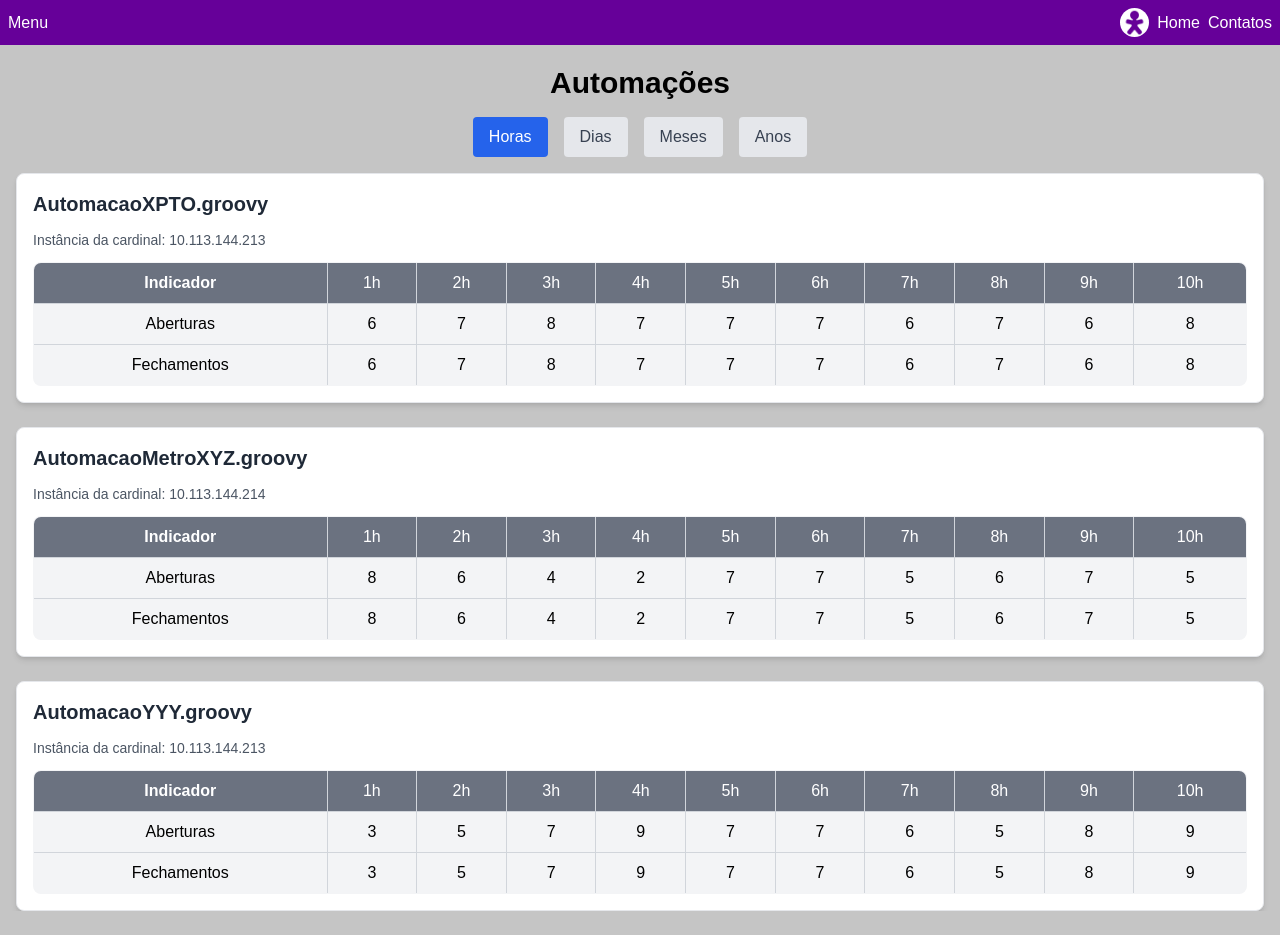
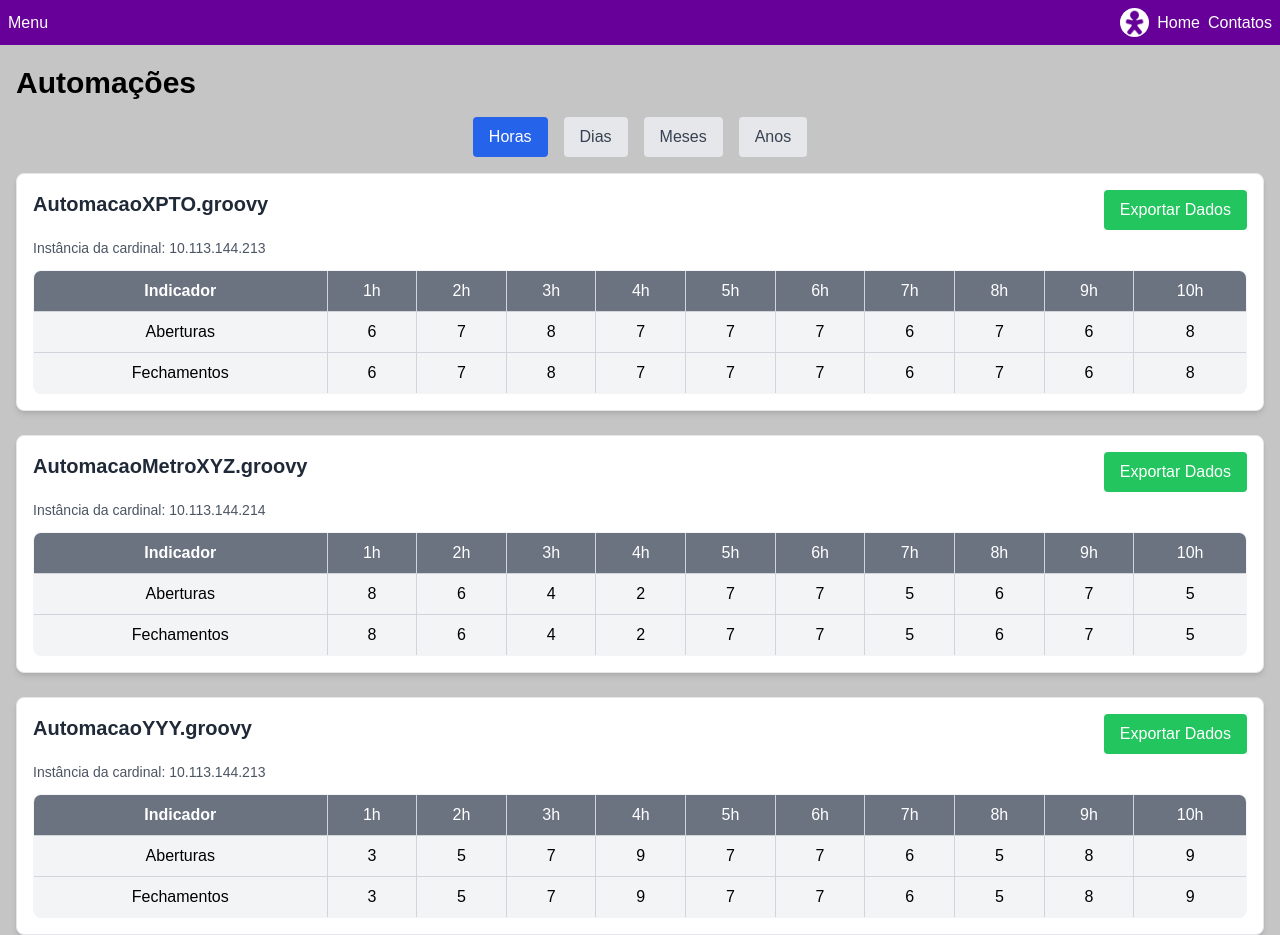
Before and after one commit to brunobazzo/temsMonitor, a Next.js app: page / in a window 1280 px wide. Before the commit the page ends 911 px from the top, so only its background shows below. Built offline with nearby package versions, Linux system fonts and the light colour scheme.

Commit message:
implementa bota de exportar

```diff
--- a/src/app/page.tsx
+++ b/src/app/page.tsx
@@ -1,4 +1,5 @@
 "use client"; // Necessário para usar hooks no Next.js
+import * as XLSX from 'xlsx'; // Importando a biblioteca XLSX
 
 import { useEffect, useState } from "react";
 
@@ -301,10 +302,21 @@ export default function Home() {
     }
   };
 
+  // Função para exportar os dados para Excel
+  const exportToExcel = (automation: AutomationProps) => {
+    const ws = XLSX.utils.json_to_sheet([automation]); // Converte os dados para planilha
+    const wb = XLSX.utils.book_new();
+    XLSX.utils.book_append_sheet(wb, ws, "Dados");
+
+    // Gera o arquivo Excel e inicia o download
+    XLSX.writeFile(wb, `${automation.name}_dados.xlsx`);
+  };
 
   return (
     <div>
-      <h1 className="text-center mt-5 mb-4 font-bold text-3xl text-[#000000]">Automações</h1>
+      <div className="flex justify-between items-center mt-5 mb-4 mx-4">
+        <h1 className="font-bold text-3xl text-[#000000]">Automações</h1>
+      </div>
 
       {/* Botões de filtro */}
       <div className="flex justify-center gap-4 mb-4">
@@ -312,9 +324,7 @@ export default function Home() {
           <button
             key={option}
             onClick={() => setFilter(option as "horas" | "dias" | "meses" | "anos")}
-            className={`px-4 py-2 rounded ${
-              filter === option ? "bg-blue-600 text-white" : "bg-gray-200 text-gray-700"
-            } hover:bg-blue-500 hover:text-white`}
+            className={`px-4 py-2 rounded ${filter === option ? "bg-blue-600 text-white" : "bg-gray-200 text-gray-700"} hover:bg-blue-500 hover:text-white`}
           >
             {option.charAt(0).toUpperCase() + option.slice(1)}
           </button>
@@ -329,7 +339,15 @@ export default function Home() {
               key={automation.name}
               className="border rounded-lg shadow-md p-4 bg-white hover:shadow-lg transition-shadow duration-300"
             >
-              <h2 className="font-bold text-xl text-gray-800 mb-3">{automation.name}</h2>
+              <div className="flex justify-between items-center">
+                <h2 className="font-bold text-xl text-gray-800 mb-3">{automation.name}</h2>
+                <button
+                  onClick={() => exportToExcel(automation)}
+                  className="px-4 py-2 bg-green-500 text-white rounded hover:bg-green-600"
+                >
+                  Exportar Dados
+                </button>
+              </div>
               <p className="text-left mt-2 mb-3 font-medium text-sm text-gray-600">
                 Instância da cardinal: {automation.instancia}
               </p>
```
